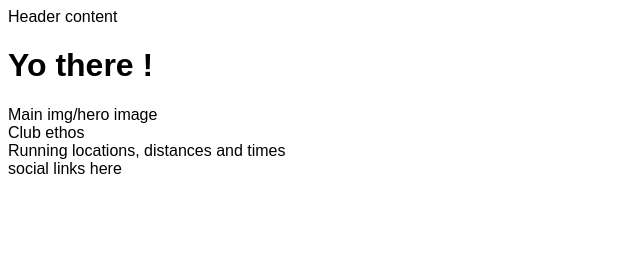
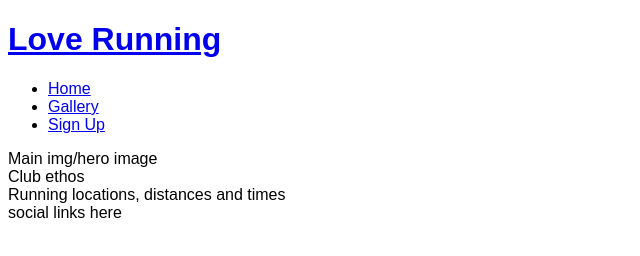
Before and after one commit to Valyx/Love-Running, a plain HTML site: page index.html in a window 1280 px wide. Shown: the whole page, without its empty margins (0-640 px from the left). Drawn offline with Linux system fonts and the light colour scheme.

Commit message:
added navigation elements withinn the header

```diff
--- a/index.html
+++ b/index.html
@@ -1,5 +1,6 @@
 <!DOCTYPE html>
 <html lang="en">
+
 <head>
     <meta charset="UTF-8">
     <meta http-equiv="X-UA-Compatible" content="IE=edge">
@@ -9,9 +10,27 @@
     <link rel="stylesheet" href="/assets/css/style.css">
     <title>Love Running</title>
 </head>
+
 <body>
-    <header>Header content</header>
-    <h1>Yo there !</h1>
+    <header>
+        <a href="/index.html">
+            <h1>Love Running</h1>
+        </a>
+        <nav>
+            <ul>
+                <li>
+                    <a href="#">Home</a>
+                </li>
+                <li>
+                    <a href="#">Gallery</a>
+                </li>
+                <li>
+                    <a href="#">Sign Up</a>
+                </li>
+            </ul>
+        </nav>
+    </header>
+
     <section>Main img/hero image</section>
     <section>Club ethos</section>
     <section>
@@ -21,4 +40,5 @@
         social links here
     </footer>
 </body>
+
 </html>
```
